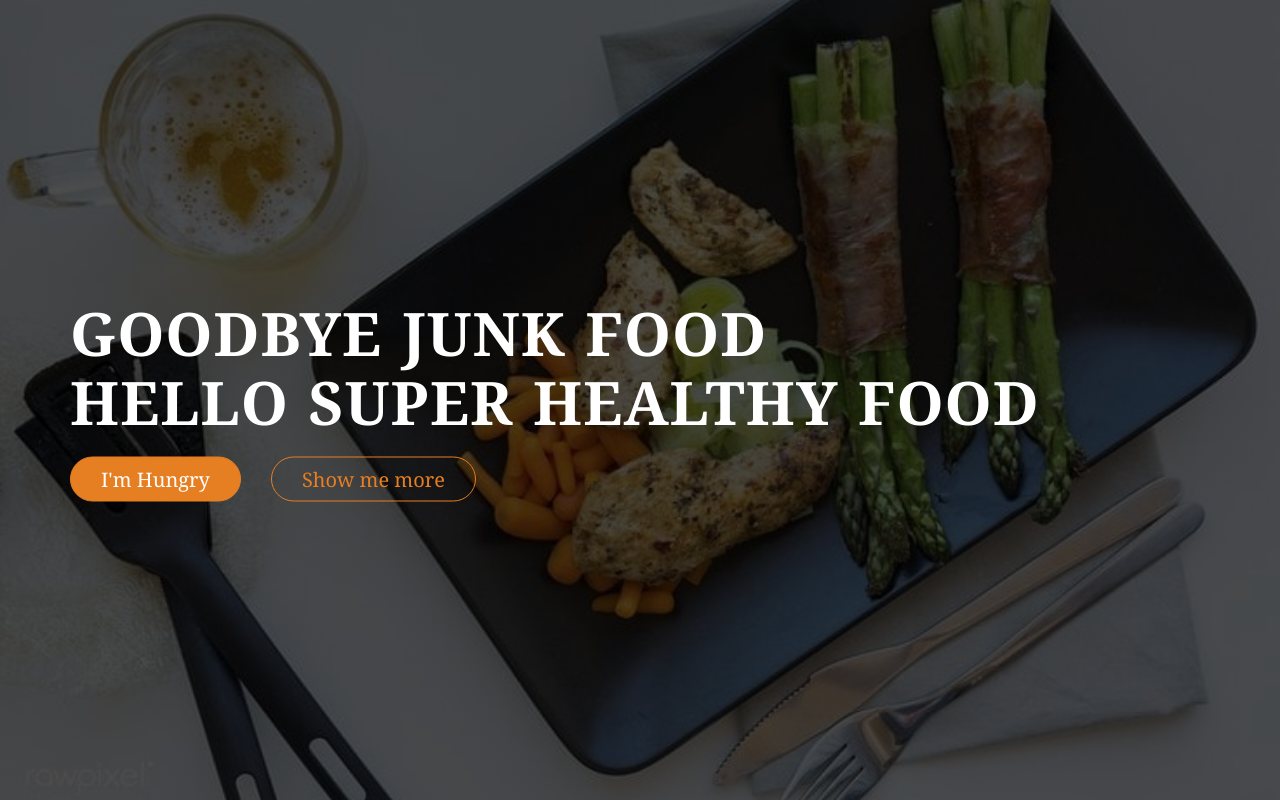
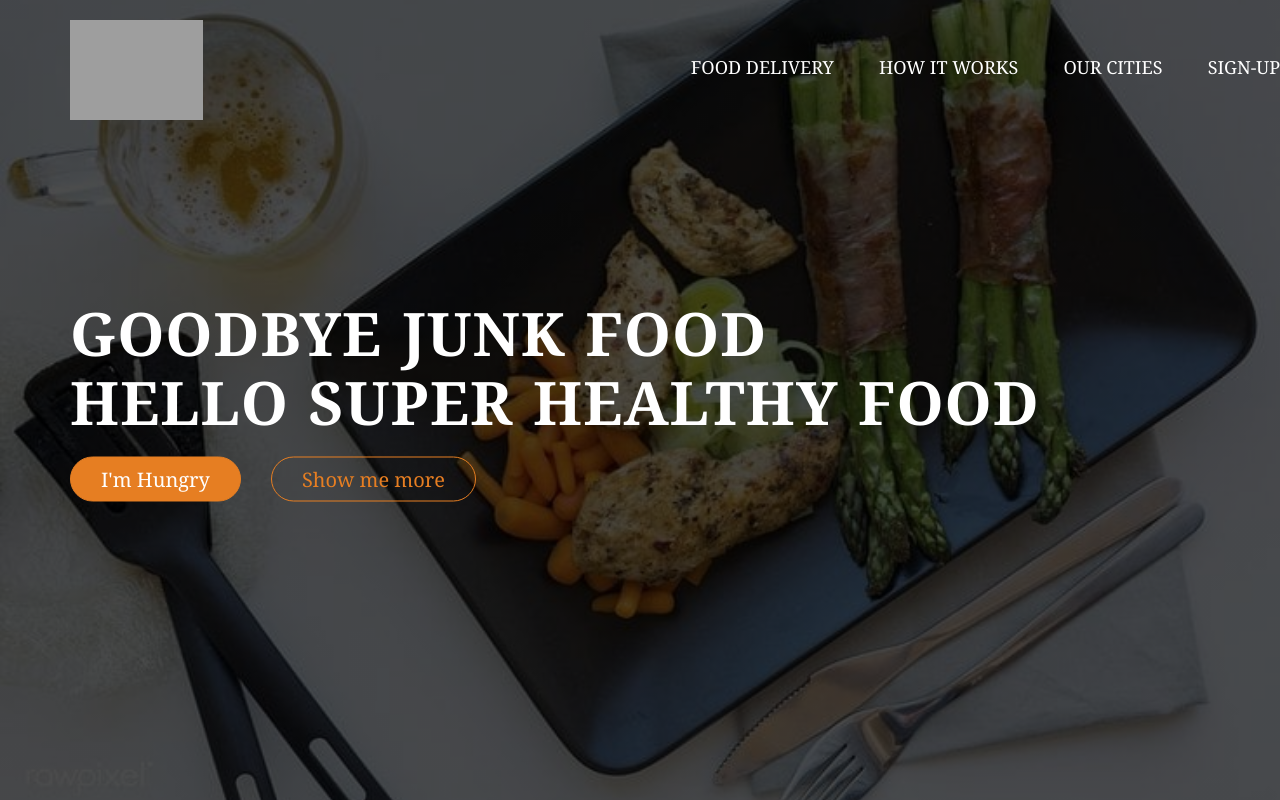
Before and after one commit to Bhuvana1907/The-Killer-Website, a plain HTML site: page index.html in a window 1280 px wide. Drawn offline with Linux system fonts and the light colour scheme; grey boxes are pictures that could not be loaded.

Commit message:
finished the header part

```diff
--- a/Resources/css/style.css
+++ b/Resources/css/style.css
@@ -77,3 +77,33 @@ h1{
 .btn-full:active{
     border: 1px solid #cf6d17;
 }
+.logo{
+    height: 100px;
+    width: auto;
+    float: left;
+    margin-top: 20px;
+}
+.main-nav{
+    float:right;
+    list-style:none;
+    margin-top: 55px;
+
+}
+.main-nav li{
+    display: inline-block;
+    margin-left:40px;
+}
+.main-nav li a:link,
+.main-nav li a:visited{
+    color: #fff;
+    text-decoration: none;
+    text-transform: uppercase;
+    font-size: 90%;
+    border-bottom: 2px solid transparent;
+    padding: 8px 0;
+    transition: border-bottom 0.2s;
+}
+.main-nav li a:hover,
+.main-nav li a:active{
+    border-bottom: 2px solid #e67e22;
+}
--- a/index.html
+++ b/index.html
@@ -9,6 +9,18 @@
 </head>
 <body>
     <header>
+        <nav>
+            <div class="row">
+                <img class ="logo" src="https://lh4.googleusercontent.com/proxy/mFReTXy2CV-ZLlueKFxBH2enVYfovcRHHR--Ye3BSGUAWvWYof_taqTHTxsDcEjxnne_vll3ie7xJbe6hSrdKjlzVdm1" alt="logo-img">
+
+            </div>
+            <ul class="main-nav">
+                <li><a href="#">Food Delivery</a></li>
+                   <li><a href="#">How it Works</a></li>
+                      <li><a href="#">Our Cities</a></li>
+                         <li><a href="#">Sign-up</a></li>
+            </ul>
+        </nav>
         <div class="hero-text-box">
             <h1>Goodbye junk food <br>Hello super healthy food</h1>
             <a class="btn btn-full" href="#">I'm Hungry</a>
```
Also changed, not shown: Resources/css/img/logo.png (added).
